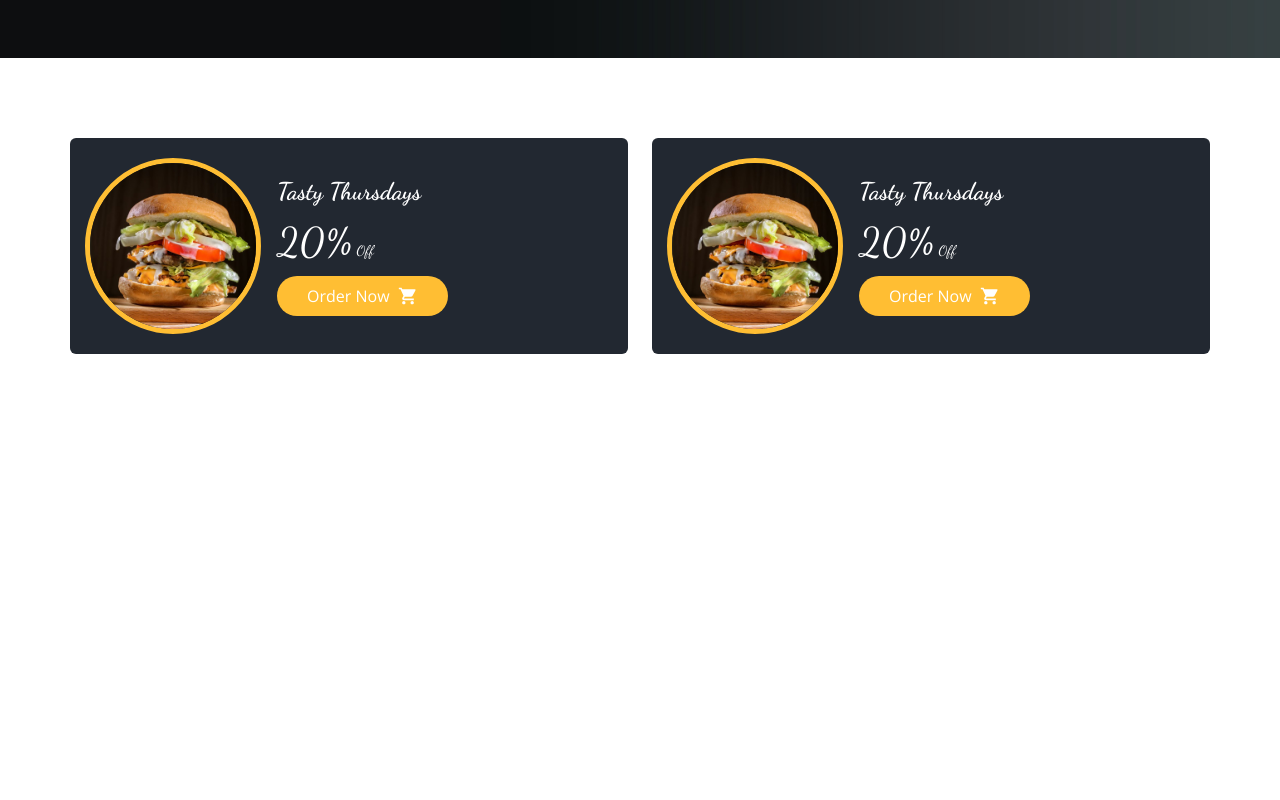
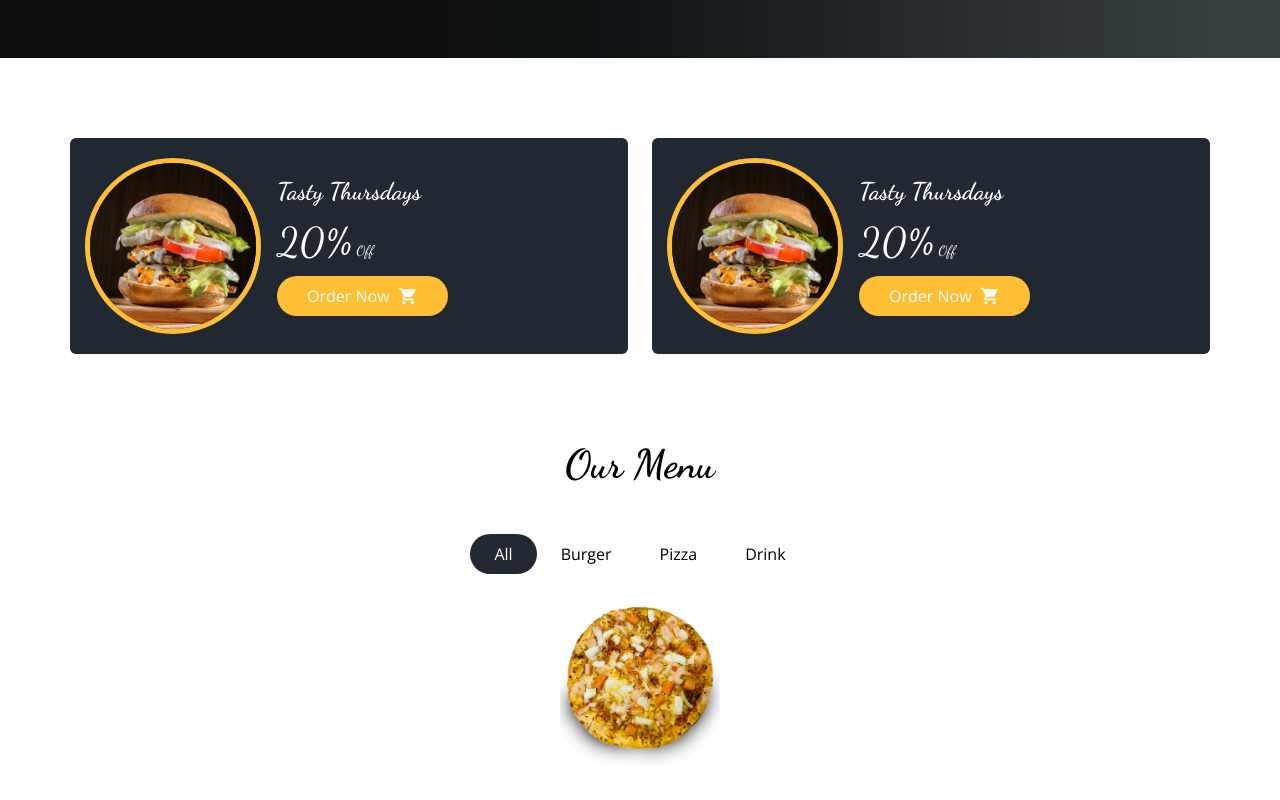
Before and after one commit to hkankyilmaz/meal-order-app, a Next.js app: page / in a window 1280 px wide. Shown: the part 742-1542 px from the top of the page. Before the commit the page ends 1176 px from the top, so only its background shows below. Built offline with nearby package versions, Linux system fonts and the light colour scheme.

Commit message:
menu wrapper component

```diff
--- /dev/null
+++ b/components/product/MenuItem.jsx
@@ -0,0 +1,14 @@
+import Image from "next/image";
+
+const MenuItem = () => {
+  return (
+    <div>
+      <div className="relative w-40 h-40 z-50">
+        <Image src="/images/f1.png" alt="" layout="fill" />
+      </div>
+      <div></div>
+    </div>
+  );
+};
+
+export default MenuItem;
--- /dev/null
+++ b/components/product/MenuWrapper.jsx
@@ -0,0 +1,24 @@
+import React from "react";
+import Title from "../ui/Title";
+import MenuItem from "./MenuItem";
+
+const MenuWrapper = () => {
+  return (
+    <div className="container mx-auto flex flex-col items-center mb-16">
+      <Title addClass="text-[40px]">Our Menu</Title>
+      <div className="mt-10">
+        <button className="px-6 py-2 bg-secondary rounded-3xl text-white">
+          All
+        </button>
+        <button className="px-6 py-2 rounded-3xl ">Burger</button>
+        <button className="px-6 py-2  rounded-3xl ">Pizza</button>
+        <button className="px-6 py-2  rounded-3xl ">Drink</button>
+      </div>
+      <div className="mt-8">
+        <MenuItem />
+      </div>
+    </div>
+  );
+};
+
+export default MenuWrapper;
--- a/pages/home/index.jsx
+++ b/pages/home/index.jsx
@@ -1,12 +1,14 @@
 import React from "react";
 import Carousel from "../../components/Corousel";
 import Campaigns from "../../components/Campaigns";
+import MenuWrapper from "../../components/product/MenuWrapper";
 
 const Index = () => {
   return (
     <div>
       <Carousel />
       <Campaigns />
+      <MenuWrapper />
     </div>
   );
 };
```
